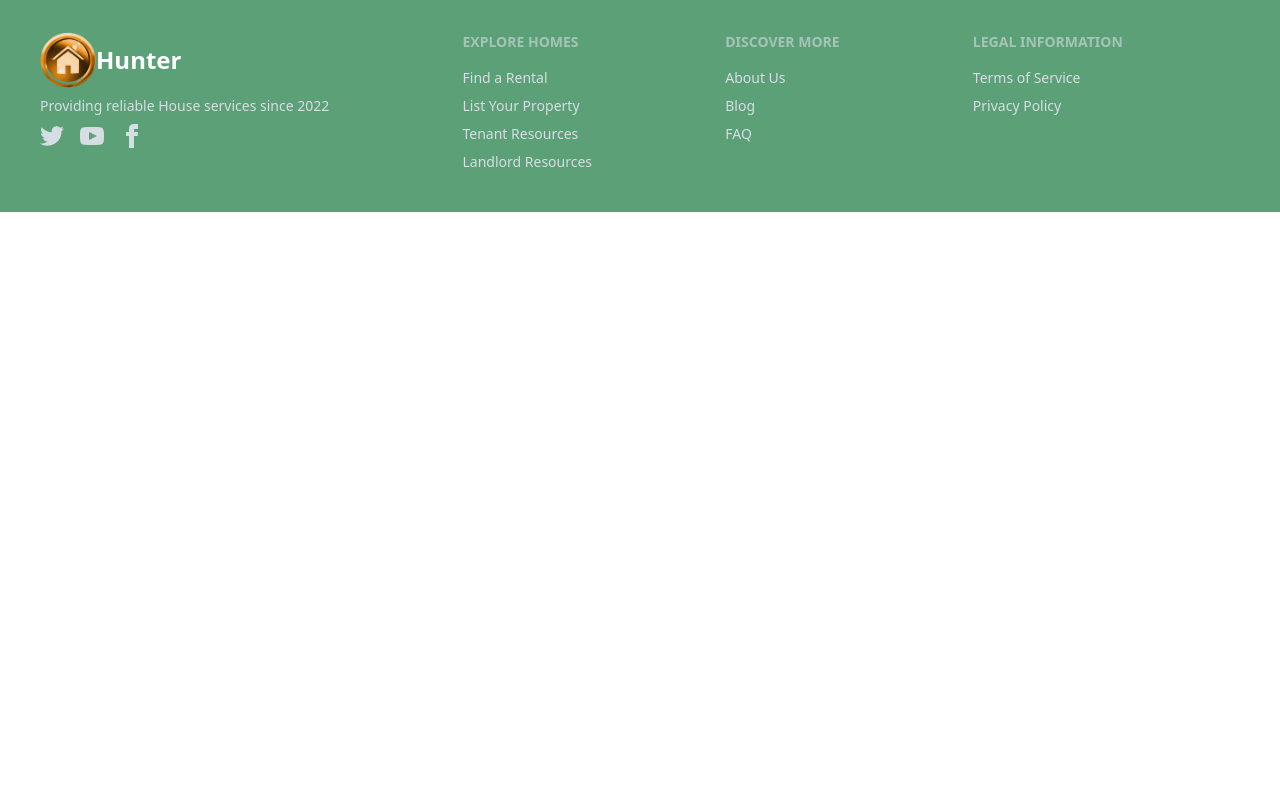
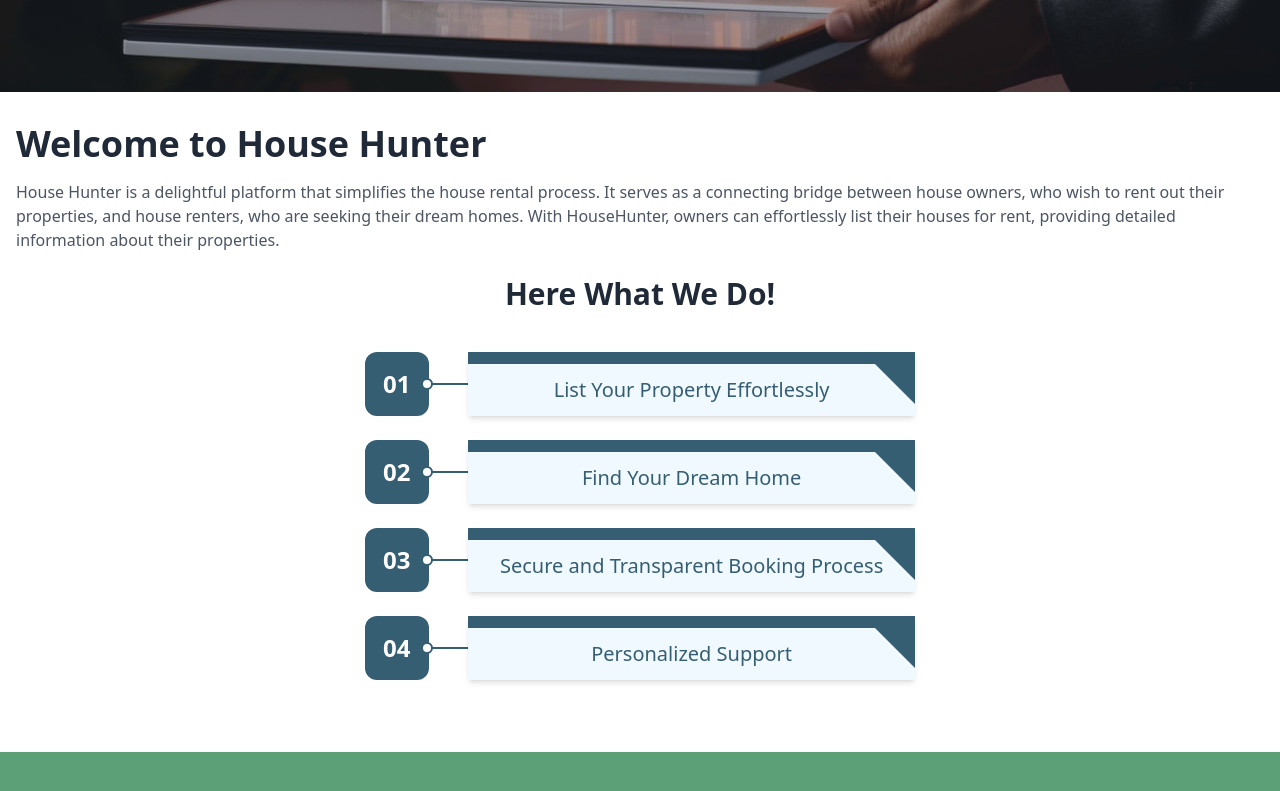
Before and after one commit to yasinarafat4/house-hunter-client, a React (Vite) app: page /about in a window 1280 px wide. Shown: the part 580-1371 px from the top of the page. Before the commit the page ends 800 px from the top, so only its background shows below. Built offline with nearby package versions, Linux system fonts and the light colour scheme.

Commit message:
About Us page added done

```diff
--- a/src/pages/AboutUs/AboutUs.jsx
+++ b/src/pages/AboutUs/AboutUs.jsx
@@ -1,11 +1,107 @@
-import React from 'react';
+import React, { useState } from "react";
+import aboutCover from "../../assets/about.jpg";
+import PageCover from "../../components/PageCover";
 
 const AboutUs = () => {
-    return (
-        <div>
-            AboutUs
+  const accordionItems = [
+    {
+      title: "List Your Property Effortlessly",
+      description:
+        "House owners can easily list their properties for rent on House Hunter. Provide detailed information about your house, and reach potential renters effortlessly.",
+    },
+    {
+      title: "Find Your Dream Home",
+      description:
+        "House renters can explore a variety of available houses on House Hunter. Search based on preferences, view details, and make bookings tailored to their needs.",
+    },
+    {
+      title: "Secure and Transparent Booking Process",
+      description:
+        "Enjoy a secure and transparent booking process on House Hunter. Our platform ensures a reliable and trustworthy experience for both house owners and renters.",
+    },
+    {
+      title: "Personalized Support",
+      description:
+        "House Hunter provides personalized support to both house owners and renters. Our dedicated team is here to assist you at every step, making your experience seamless and enjoyable.",
+    },
+  ];
+
+  // toggle state and function
+  const [isOpen, setIsOpen] = useState(null);
+  const handleToggle = (idx) =>
+    setIsOpen((prevIdx) => (prevIdx === idx ? null : idx));
+
+  return (
+    <div>
+      {/* Cover */}
+      <PageCover
+        bgImg={aboutCover}
+        title={"About Us"}
+        text={"Discover your dream home with House Hunter. Explore now!"}
+      />
+      {/* Body */}
+      <div className="container mx-auto my-8 px-4">
+        <h2 className="text-2xl md:text-3xl lg:text-4xl font-bold mb-4">
+          Welcome to House Hunter
+        </h2>
+        <p className="text-gray-600 mb-6">
+          House Hunter is a delightful platform that simplifies the house rental
+          process. It serves as a connecting bridge between house owners, who
+          wish to rent out their properties, and house renters, who are seeking
+          their dream homes. With HouseHunter, owners can effortlessly list
+          their houses for rent, providing detailed information about their
+          properties.
+        </p>
+        {/* Accordion */}
+        <h2 className="text-center text-xl md:text-2xl lg:text-3xl font-bold">
+          Here What We Do!
+        </h2>
+        <div className="flex justify-center">
+          <div className=" max-w-[550px] rounded-lg py-10 space-y-6 cursor-pointer">
+            {/* maping each accordion  */}
+            {accordionItems.map((item, idx) => (
+              <div
+                key={idx}
+                onClick={() => handleToggle(idx)}
+                className="flex items-center"
+              >
+                {/* the index div  */}
+                <div className="w-16 h-16 bg-[#355E72] flex justify-center items-center text-white text-2xl font-semibold rounded-xl font-sans">
+                  <span>0{idx + 1}</span>
+                </div>
+                <div className="w-10 h-[2px] bg-[#355E72] relative">
+                  <span className="w-3 h-3 bg-white absolute -left-2 -top-[5px] z-40 rounded-full border-2 border-[#355E72]"></span>
+                  <span className="bg-[#355E72] w-10 h-1"></span>
+                </div>
+                {/* main accordion div  */}
+                <div>
+                  <div className="max-w-[450px] bg-sky-50 shadow-md border-t-[12px] p-3 border-[#355E72] relative">
+                    <span className="h-0 w-0 border-b-[40px] border-b-transparent border-r-[40px] border-r-[#355E72] absolute top-0 right-0"></span>
+                    <h1 className="text-[#355E72] text-xl text-center">
+                      {item.title}
+                    </h1>
+                  </div>
+                  <div
+                    className={`grid overflow-hidden transition-all duration-300 ease-in-out text-slate-600  ${
+                      isOpen === idx
+                        ? "grid-rows-[1fr] opacity-100"
+                        : "grid-rows-[0fr] opacity-0"
+                    }`}
+                  >
+                    <div className="overflow-hidden">
+                      <div className="max-w-[450px] rounded-br-xl rounded-bl-xl bg-[#355E72] text-white p-6 text-center text-sm">
+                        {item.description}
+                      </div>
+                    </div>
+                  </div>
+                </div>
+              </div>
+            ))}
+          </div>
         </div>
-    );
+      </div>
+    </div>
+  );
 };
 
 export default AboutUs;
```
Also changed, not shown: src/assets/about.jpg (added).
